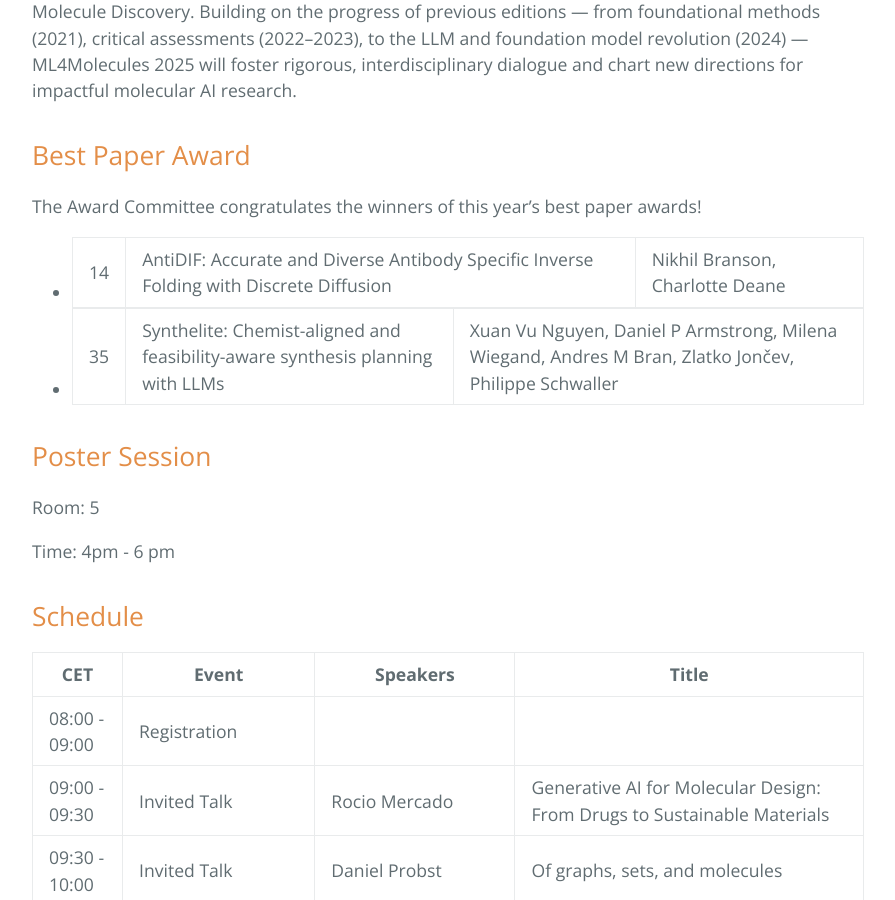
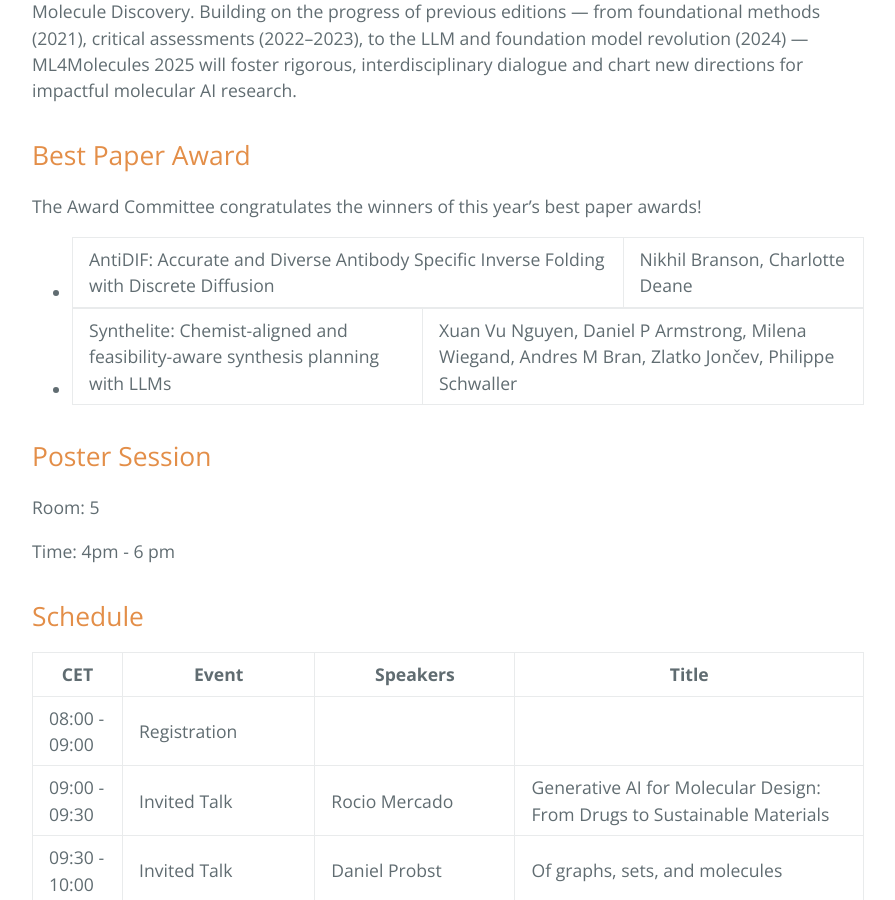
Before and after one commit to moleculediscovery/workshop2025, a Jekyll site: the page built from index.md, in a window 1280 px wide and 900 px high, scrolled down 965 px. Shown: the whole window, without its empty margins (192-1087 px from the left). Built offline with Jekyll 4.4.1, drawn with Linux system fonts in a browser that asks for light colours; our own code applies the rules of GitHub Pages for plain Markdown files.

Commit message:
Update index.md

```diff
--- a/index.md
+++ b/index.md
@@ -8,8 +8,8 @@ This will be the 5th-year edition of the ML4Molecules workshop organized by the
 ## Best Paper Award
 The Award Committee congratulates the winners of this year's best paper awards!
 
-- | 14 | AntiDIF: Accurate and Diverse Antibody Specific Inverse Folding with Discrete Diffusion | Nikhil Branson, Charlotte Deane |
-- | 35 | Synthelite: Chemist-aligned and feasibility-aware synthesis planning with LLMs | Xuan Vu Nguyen, Daniel P Armstrong, Milena Wiegand, Andres M Bran, Zlatko Jončev, Philippe Schwaller |
+- AntiDIF: Accurate and Diverse Antibody Specific Inverse Folding with Discrete Diffusion | Nikhil Branson, Charlotte Deane |
+- Synthelite: Chemist-aligned and feasibility-aware synthesis planning with LLMs | Xuan Vu Nguyen, Daniel P Armstrong, Milena Wiegand, Andres M Bran, Zlatko Jončev, Philippe Schwaller |
 
 
 ## Poster Session
```
